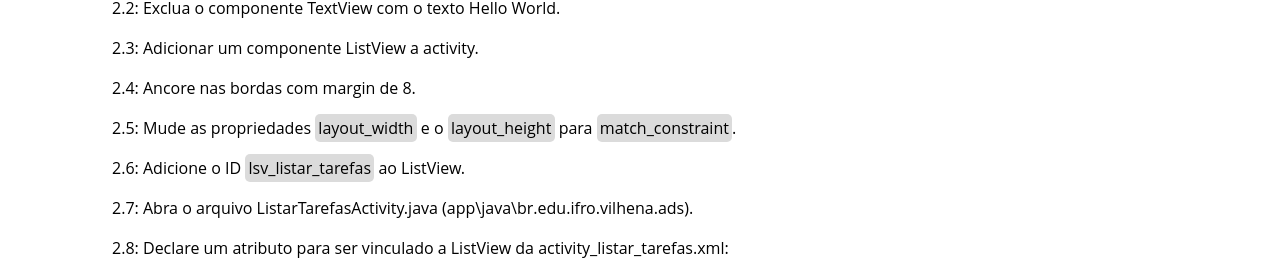
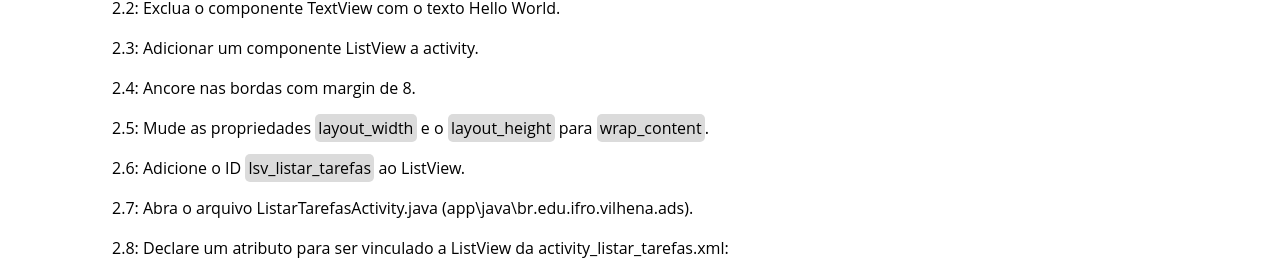
Before and after one commit to marcoinf/marcoinf.github.io, a Jekyll site: the page built from _posts/2018-05-03-criando-um-gerenciador-de-tarefas-para-android.markdown, in a window 1280 px wide and 900 px high, scrolled down 637 px. Shown: the part 143-418 px from the top of the window. Built offline with Jekyll 4.4.1, drawn with Linux system fonts in a browser that asks for light colours; comment, search, counter and statistics services are not loaded.

Commit message:
Update 2018-05-03-criando-um-gerenciador-de-tarefas-para-android.markdown

```diff
--- a/_posts/2018-05-03-criando-um-gerenciador-de-tarefas-para-android.markdown
+++ b/_posts/2018-05-03-criando-um-gerenciador-de-tarefas-para-android.markdown
@@ -29,7 +29,7 @@
 
 2.4: Ancore nas bordas com margin de 8.
 
-2.5: Mude as propriedades `layout_width` e o `layout_height` para `match_constraint`.
+2.5: Mude as propriedades `layout_width` e o `layout_height` para `wrap_content`.
 
 2.6: Adicione o ID `lsv_listar_tarefas` ao ListView.
 
```
